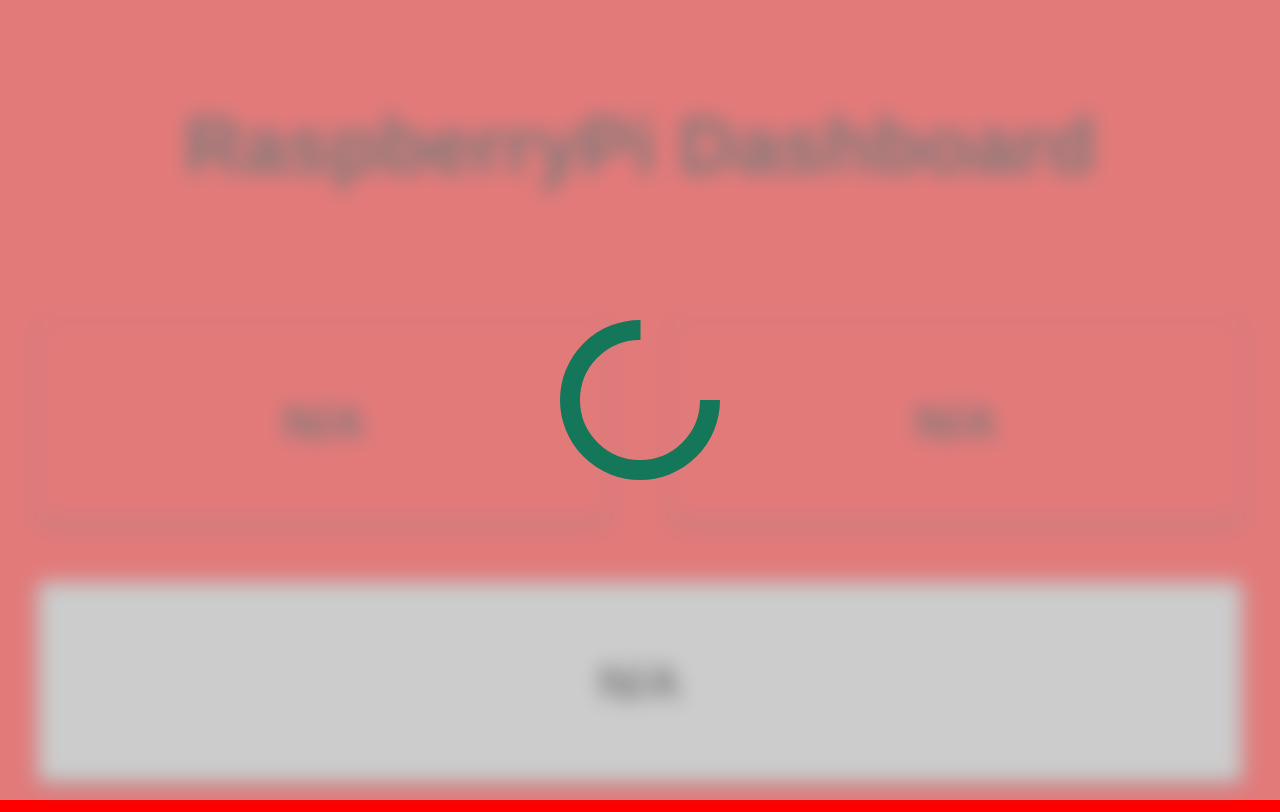
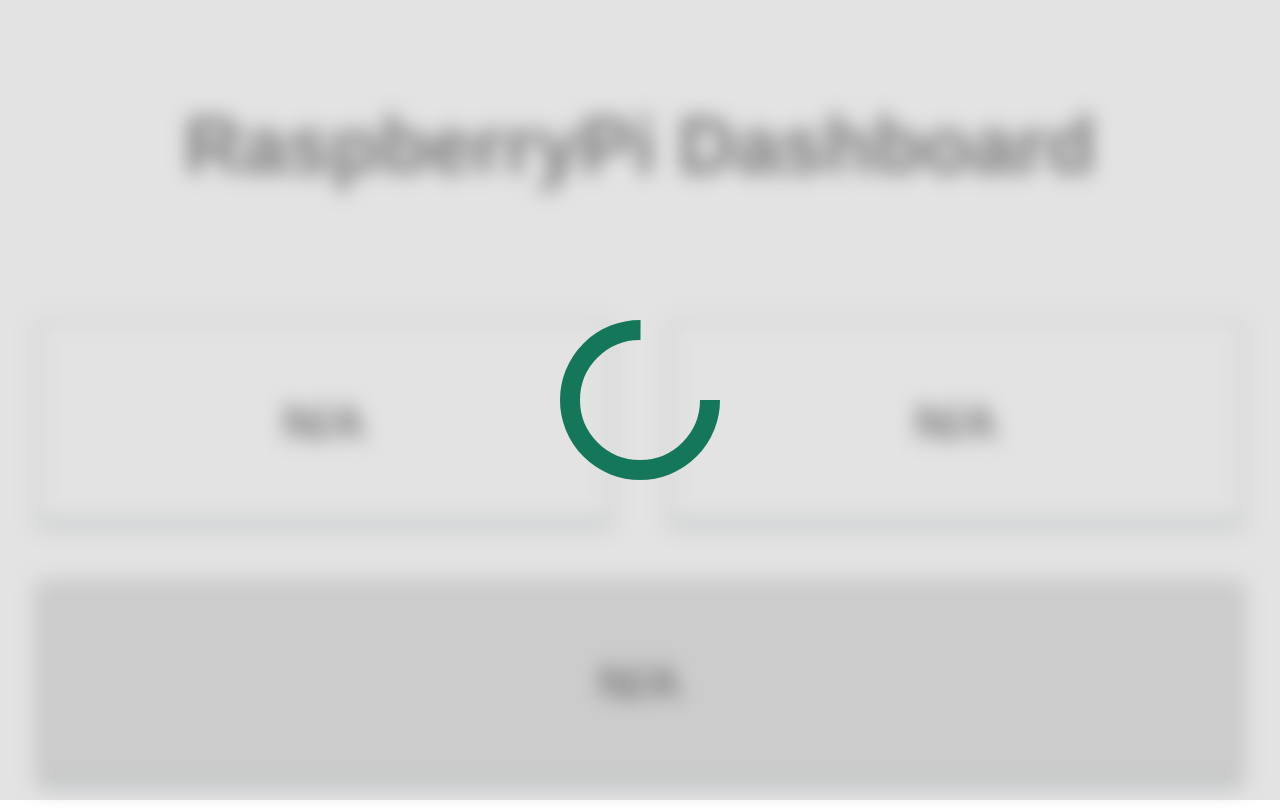
Before and after one commit to s0557917/Coboworx_CaseStudy, a website: page public/index.html in a window 1280 px wide. Drawn offline with nearby package versions, Linux system fonts and the light colour scheme.

Commit message:
Removed test class as, for some reason, it broke deployment

```diff
--- a/public/css/style.css
+++ b/public/css/style.css
@@ -37,10 +37,6 @@
 
 .blur-filter{
   filter: blur(10px);
-}
-
-.test-class{
-  background-color: red;
 }
 
 #loading-screen{
--- a/public/index.html
+++ b/public/index.html
@@ -12,7 +12,7 @@
     <title>RaspberryPi Dashboard</title>
 </head>
 
-<body class="test-class">
+<body>
 
     <div id="loading-screen">
         <img src="./media/LoadingIcon.svg" alt="Loading Icon" class="vertically-aligned-text">
```
